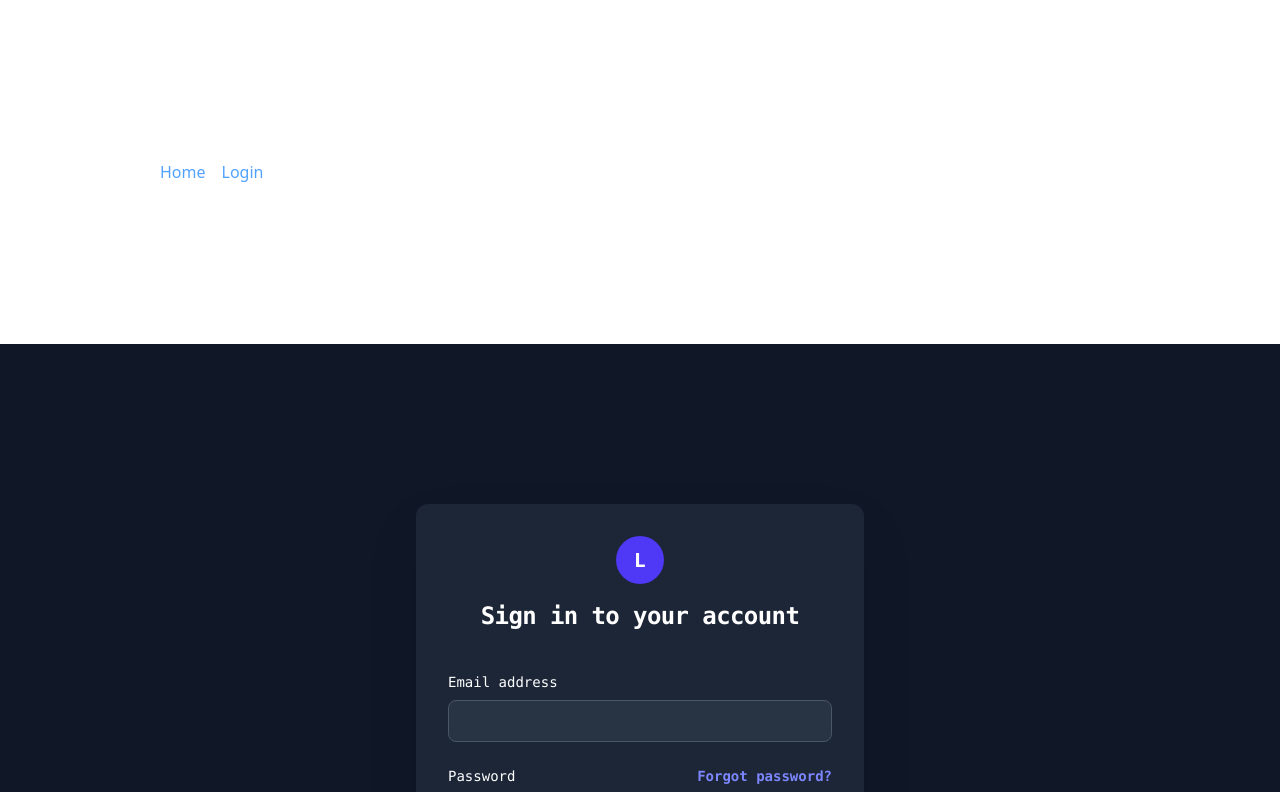
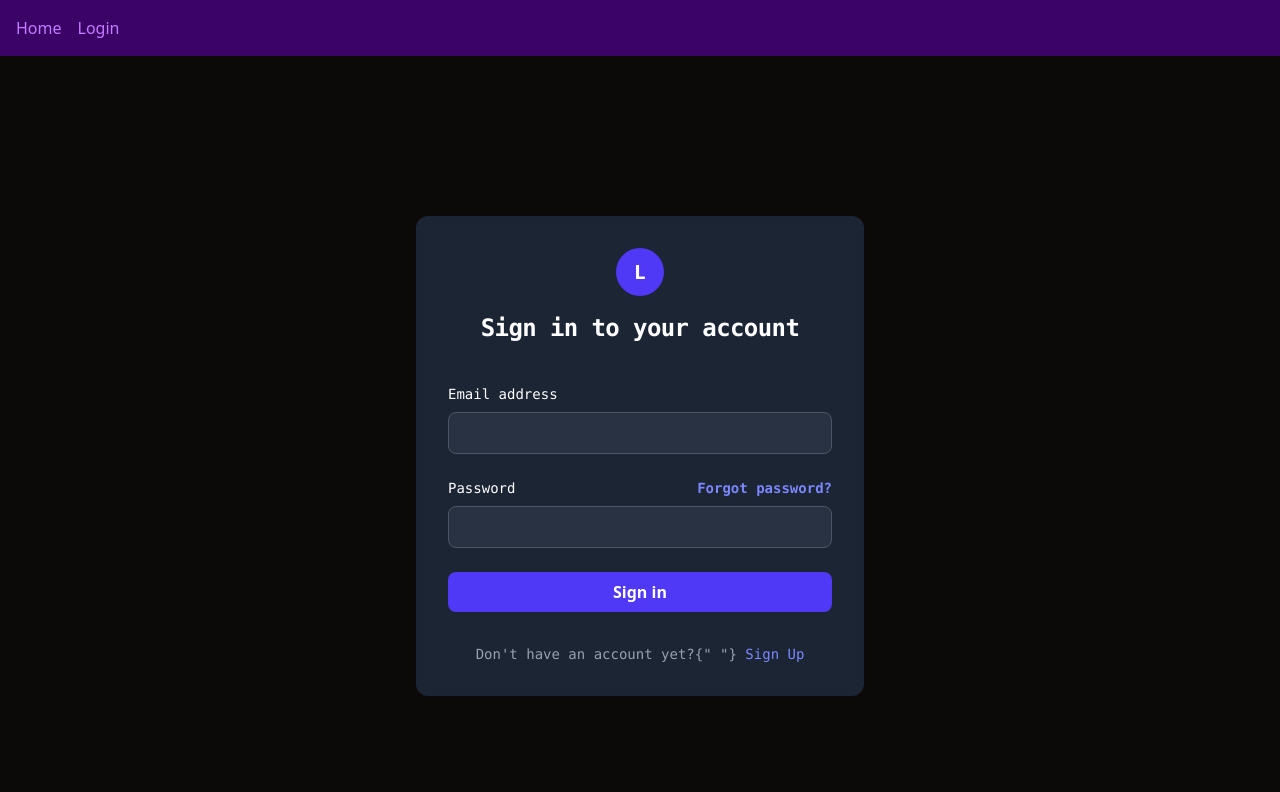
Before and after one commit to nicolassm145/sadnews, a Vue app: page /login in a window 1280 px wide. Shown: the top 792 px of the page. Built offline with nearby package versions, Linux system fonts and the light colour scheme.

Commit message:
feat: refactor App and router components; remove HelloWorld, add LandingPage, and update styles

```diff
--- a/src/App.vue
+++ b/src/App.vue
@@ -3,30 +3,13 @@
 </script>
 
 <template>
-  <main>
-    <nav class="p-40 bg-white ">
+  <main class="min-h-screen flex flex-col">
+    <nav class="p-4 bg-purple-950">
       <div class="flex gap-4">
-        <router-link to="/" class="text-blue-400 hover:text-blue-300">Home</router-link>
-        <router-link to="/login" class="text-blue-400 hover:text-blue-300">Login</router-link>
+        <router-link to="/" class="text-purple-400 hover:text-purple-300">Home</router-link>
+        <router-link to="/login" class="text-purple-400 hover:text-purple-300">Login</router-link>
       </div>
     </nav>
     <router-view />
   </main>
 </template>
-
-<style scoped>
-.logo {
-  height: 6em;
-  padding: 1.5em;
-  will-change: filter;
-  transition: filter 300ms;
-}
-
-.logo:hover {
-  filter: drop-shadow(0 0 2em #646cffaa);
-}
-
-.logo.vue:hover {
-  filter: drop-shadow(0 0 2em #42b883aa);
-}
-</style>
--- a/src/views/HelloWorld.vue
+++ /dev/null
@@ -1,29 +0,0 @@
-<script setup lang="ts">
-import { ref } from 'vue'
-
-defineProps<{ msg: string }>()
-const count = ref(0)
-</script>
-
-<template>
-  <h1>{{ msg }}</h1>
-
-  <div class="card">
-    <button type="button" @click="count++">count is {{ count }}</button>
-    <p>
-      Edit
-      <code>components/HelloWorld.vue</code> to test HMR
-    </p>
-  </div>
-
-  <p>
-    Check out
-    <a href="https://vuejs.org/guide/quick-start.html#local" target="_blank">create-vue</a>, the official Vue + Vite
-    starter
-  </p>
-  <p>
-    Learn more about IDE Support for Vue in the
-    <a href="https://vuejs.org/guide/scaling-up/tooling.html#ide-support" target="_blank">Vue Docs Scaling up Guide</a>.
-  </p>
-  <p class="read-the-docs">Click on the Vite and Vue logos to learn more</p>
-</template>
--- /dev/null
+++ b/src/views/LandingPage.vue
@@ -0,0 +1,12 @@
+<script setup lang="ts">
+import { ref } from 'vue'
+
+defineProps<{ msg: string }>()
+const count = ref(0)
+</script>
+
+<template>
+  <div class="min-h-screen flex flex-col bg-stone-950">
+    <h1 class="text-9xl font-bold text-white pb-5">Home Page</h1>
+  </div>
+</template>
--- a/src/views/LoginPage.vue
+++ b/src/views/LoginPage.vue
@@ -2,9 +2,9 @@
 </script>
 
 <template>
-    <div class="min-h-screen flex flex-col bg-gray-900"> <!-- Simplified background -->
+    <div class="min-h-screen flex flex-col bg-stone-950"> <!-- Simplified background -->
         <div class="flex-1 flex items-center justify-center">
-            <div class="w-full max-w-sm lg:max-w-md mx-4 bg-gray-800/90 rounded-xl p-8 shadow-2xl backdrop-blur-sm">
+            <div class="w-full max-w-sm lg:max-w-md mx-4 bg-gray-800/90 rounded-xl p-8 backdrop-blur-sm">
                 <div class="sm:mx-auto sm:w-full sm:max-w-sm">
                     <!-- Simple logo placeholder instead of missing Logo component -->
                     <div class="text-center mb-4">
```
Also changed, not shown: src/router.ts (+8 -8 lines).
